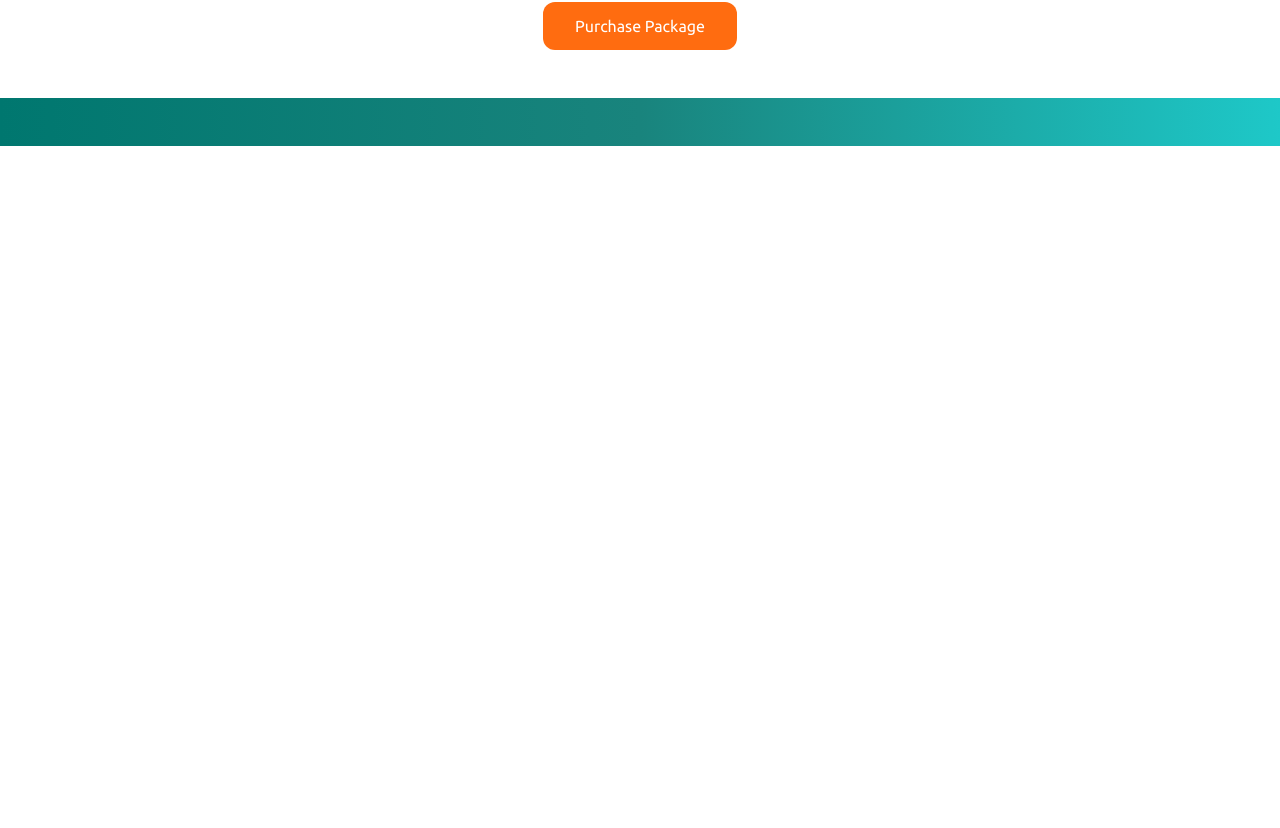
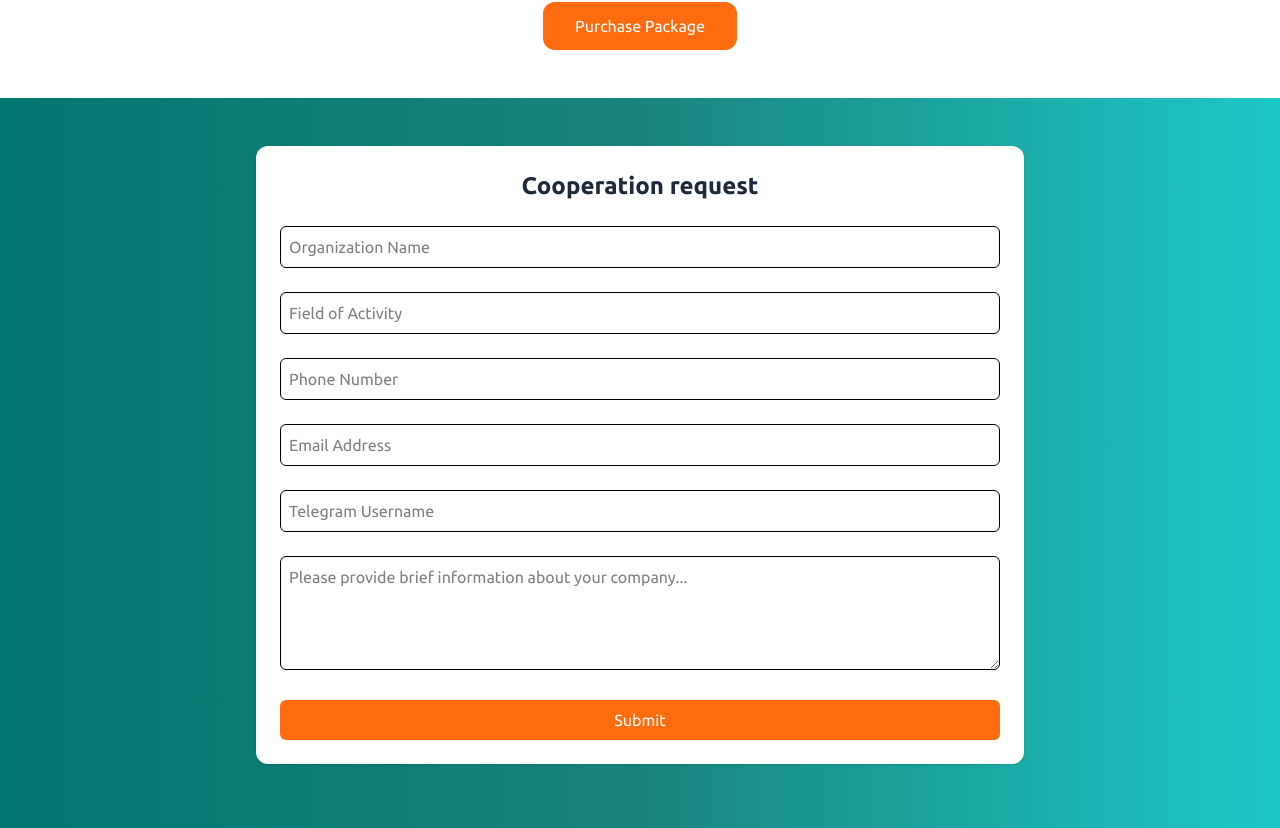
Before and after one commit to arturkarapetyan-1981/Welcome-to-Cyprus, a Next.js app: page /profile in a window 1280 px wide. Shown: the part 1334-2162 px from the top of the page. Before the commit the page ends 1480 px from the top, so only its background shows below. Built offline with nearby package versions, Linux system fonts and the light colour scheme.

Commit message:
I added form in Become Partner page

```diff
--- /dev/null
+++ b/public/data/form.json
@@ -0,0 +1,41 @@
+{
+  "en": {
+    "title": "Cooperation request",
+    "organization": "Organization Name",
+    "field": "Field of Activity",
+    "phone": "Phone Number",
+    "email": "Email Address",
+    "telegram": "Telegram Username",
+    "message": "Please provide brief information about your company...",
+    "submit": "Submit",
+    "sending": "Sending...",
+    "success": "Your form has been submitted successfully!",
+    "error": "There was an error submitting the form. Please try again."
+  },
+  "gr": {
+    "title": "Αίτημα συνεργασίας",
+    "organization": "Όνομα Οργανισμού",
+    "field": "Πεδίο Δραστηριότητας",
+    "phone": "Αριθμός Τηλεφώνου",
+    "email": "Διεύθυνση Email",
+    "telegram": "Όνομα χρήστη Telegram",
+    "message": "Παρακαλώ δώστε μια σύντομη περιγραφή της εταιρείας σας...",
+    "submit": "Υποβολή",
+    "sending": "Αποστολή...",
+    "success": "Η φόρμα σας υποβλήθηκε με επιτυχία!",
+    "error": "Παρουσιάστηκε σφάλμα κατά την υποβολή. Προσπαθήστε ξανά."
+  },
+  "ru": {
+    "title": "Запрос о сотрудничестве",
+    "organization": "Название организации",
+    "field": "Сфера деятельности",
+    "phone": "Номер телефона",
+    "email": "Адрес электронной почты",
+    "telegram": "Имя пользователя в Telegram",
+    "message": "Пожалуйста, дайте краткое описание вашей компании...",
+    "submit": "Отправить",
+    "sending": "Отправка...",
+    "success": "Ваша форма успешно отправлена!",
+    "error": "Произошла ошибка при отправке формы. Пожалуйста, попробуйте снова."
+  }
+}
--- a/public/data/partner.json
+++ b/public/data/partner.json
@@ -1,14 +1,14 @@
 {
   "en": {
     "title": "How to become our partner?",
-    "text": "Do you have a tourism-related organization, do you provide services, then this offer is for you. Becoming our partner is very easy and profitable. You simply choose the package, after which you go to the page where you fill out the form and provide the necessary information, we organize the promotion of your company in the Cyprus market through our website. Our users enter your page, order a service, specify the time, day, you receive an e-mail and plan your day. The first month is free, and if you decide to stop cooperating with us, you do not bear any obligations. If you decide to continue cooperating with us, further cooperation will also be profitable, high-quality and affordable. You can say that you hire us as an employee who will serve your interests in the Cyprus tourism market 24/7."
+    "text": "Do you have a tourism-related organization, do you provide services, then this offer is for you. Becoming our partner is very easy and profitable. You simply submit an application to become a partner to us, after which our employees will contact you shortly to obtain the necessary information to include your organization on our page. After promoting your organization's services on our website for a month for free, you will choose to continue cooperation with us or not. If you decide to terminate the cooperation, you will not have any obligations. And if you decide to continue cooperation, you choose the package, after which we continue to serve the commercial interests of your organization in the Cyprus tourism market through our website. Our users enter your page, order a service, pay for it or book an appointment according to your wishes, indicate the time, day, you receive an email and plan your day. We can say that you hire us as an employee who will serve your interests in the Cyprus tourism market 24/7."
   },
   "gr": {
     "title": "Πώς να γίνετε συνεργάτης μας;",
-    "text": "Έχετε έναν οργανισμό που σχετίζεται με τον τουρισμό, παρέχετε υπηρεσίες; Τότε αυτή η προσφορά είναι για εσάς. Το να γίνετε συνεργάτης μας είναι πολύ εύκολο και κερδοφόρο. Απλώς επιλέγετε το πακέτο, μετά από το οποίο μεταβαίνετε στη σελίδα όπου συμπληρώνετε τη φόρμα και παρέχετε τις απαραίτητες πληροφορίες, εμείς οργανώνουμε την προώθηση της εταιρείας σας στην αγορά της Κύπρου μέσω της ιστοσελίδας μας. Οι χρήστες μας μπαίνουν στη σελίδα σας, παραγγέλνουν μια υπηρεσία, καθορίζουν την ώρα, την ημέρα, λαμβάνετε ένα email και σχεδιάζετε την ημέρα σας. Ο πρώτος μήνας είναι δωρεάν και αν αποφασίσετε να διακόψετε τη συνεργασία μαζί μας, δεν έχετε καμία υποχρέωση. Αν αποφασίσετε να συνεχίσετε τη συνεργασία μαζί μας, η περαιτέρω συνεργασία θα είναι επίσης κερδοφόρα, υψηλής ποιότητας και οικονομικά προσιτή. Μπορείτε να πείτε ότι μας προσλαμβάνετε ως υπάλληλο που θα εξυπηρετεί τα συμφέροντά σας στην τουριστική αγορά της Κύπρου 24/7."
+    "text": "Αν έχετε έναν οργανισμό που σχετίζεται με τον τουρισμό, παρέχετε υπηρεσίες; Αυτή η προσφορά είναι για εσάς. Το να γίνετε συνεργάτης μας είναι πολύ εύκολο και κερδοφόρο. Απλώς υποβάλλετε μια αίτηση για να γίνετε συνεργάτης μας, μετά την οποία οι υπάλληλοί μας θα επικοινωνήσουν σύντομα μαζί σας για να λάβουν τις απαραίτητες πληροφορίες για να συμπεριλάβουν τον οργανισμό σας στη σελίδα μας. Αφού προωθήσετε τις υπηρεσίες του οργανισμού σας στον ιστότοπό μας για ένα μήνα δωρεάν, θα επιλέξετε να συνεχίσετε τη συνεργασία μαζί μας ή όχι. Εάν αποφασίσετε να τερματίσετε τη συνεργασία, δεν θα έχετε καμία υποχρέωση. Και αν αποφασίσετε να συνεχίσετε τη συνεργασία, επιλέγετε το πακέτο, μετά το οποίο συνεχίζουμε να εξυπηρετούμε τα εμπορικά συμφέροντα του οργανισμού σας στην τουριστική αγορά της Κύπρου μέσω του ιστότοπού μας. Οι χρήστες μας μπαίνουν στη σελίδα σας, παραγγέλνουν μια υπηρεσία, την πληρώνουν ή κλείνουν ραντεβού σύμφωνα με τις επιθυμίες σας, υποδεικνύουν την ώρα, την ημέρα, λαμβάνετε ένα email και σχεδιάζετε την ημέρα σας. Μπορούμε να πούμε ότι μας προσλαμβάνετε ως υπάλληλο που θα εξυπηρετεί τα συμφέροντά σας στην τουριστική αγορά της Κύπρου 24/7."
   },
   "ru": {
     "title": "Как стать нашим партнером?",
-    "text": "Если у вас туристическая организация или вы предоставляете услуги, то это предложение для вас. Стать нашим партнёром очень просто и выгодно. Вы просто выбираете пакет, переходите на страницу, где заполняете анкету и предоставляете необходимую информацию, а мы организуем продвижение вашей компании на рынке Кипра через наш сайт. Наши пользователи заходят на вашу страницу, заказывают услугу, указывают время и день, вам приходит электронное письмо и вы планируете свой день. Первый месяц предоставляется бесплатно, и если вы решите прекратить сотрудничество с нами, вы не несёте никаких обязательств. Если вы решите продолжить сотрудничество с нами, дальнейшее сотрудничество также будет выгодным, качественным и доступным. Вы можете сказать, что нанимаете нас как сотрудника, который будет обслуживать ваши интересы на рынке туризма Кипра 24/7."
+    "text": "У вас есть организация, связанная с туризмом, вы предоставляете услуги, то это предложение для вас. Стать нашим партнером очень просто и выгодно. Вы просто подаете заявку на партнерство с нами, после чего наши сотрудники свяжутся с вами в ближайшее время, чтобы получить необходимую информацию для размещения вашей организации на нашей странице. После бесплатного продвижения услуг вашей организации на нашем сайте в течение месяца вы сами решите, продолжать ли сотрудничество с нами или нет. Если вы решите прекратить сотрудничество, у вас не будет никаких обязательств. А если вы решите продолжить сотрудничество, вы выбираете пакет, после чего мы продолжаем обслуживать коммерческие интересы вашей организации на рынке туризма Кипра через наш сайт. Наши пользователи заходят на вашу страницу, заказывают услугу, оплачивают ее или бронируют встречу в соответствии с вашими пожеланиями, указывают время, день, вы получаете электронное письмо и планируете свой день. Можно сказать, что вы нанимаете нас как сотрудника, который будет обслуживать ваши интересы на рынке туризма Кипра 24/7."
   }
 }
--- a/src/app/profile/page.tsx
+++ b/src/app/profile/page.tsx
@@ -1,11 +1,14 @@
 import { Suspense } from 'react';
 import BecomePartner from '@/components/partner/BecomePartner';
-import PackagePurchase from '@/components/PackagePurchase'
+import PackagePurchase from '@/components/PackagePurchase';
+import ExtendedRegistrationForm from '@/components/ExtendedRegistrationForm';
+
 export default function Profile() {
   return (
     <Suspense fallback={<div className="text-white">Loading blog...</div>}>
       <BecomePartner />
       <PackagePurchase />
+      <ExtendedRegistrationForm />
     </Suspense>
   );
 }
--- /dev/null
+++ b/src/components/ExtendedRegistrationForm.tsx
@@ -0,0 +1,175 @@
+'use client';
+
+import { useState, useEffect, ChangeEvent, FormEvent } from 'react';
+import { useSearchParams } from 'next/navigation';
+import emailjs from '@emailjs/browser';
+
+interface TranslationData {
+  title: string;
+  organization: string;
+  field: string;
+  phone: string;
+  email: string;
+  telegram: string;
+  message: string;
+  submit: string;
+  sending: string;
+  success: string;
+  error: string;
+}
+
+export default function ExtendedRegistrationForm() {
+  const searchParams = useSearchParams();
+  const langParam = searchParams.get('lang');
+  const lang = ['en', 'gr', 'ru'].includes(langParam ?? '') ? langParam! : 'en';
+
+  const [translations, setTranslations] = useState<TranslationData | null>(null);
+  const [formData, setFormData] = useState({
+    organization: '',
+    field: '',
+    phone: '',
+    email: '',
+    telegram: '',
+    message: '',
+  });
+
+  const [status, setStatus] = useState<'idle' | 'sending' | 'success' | 'error'>('idle');
+
+  useEffect(() => {
+    fetch('/data/form.json')
+      .then((res) => res.json())
+      .then((data) => setTranslations(data[lang]))
+      .catch((err) => {
+        console.error('Failed to load translation:', err);
+      });
+  }, [lang]);
+
+  const handleChange = (e: ChangeEvent<HTMLInputElement | HTMLTextAreaElement>) => {
+    const { name, value } = e.target;
+    setFormData((prev) => ({
+      ...prev,
+      [name]: value,
+    }));
+  };
+
+  const handleSubmit = async (e: FormEvent) => {
+    e.preventDefault();
+    setStatus('sending');
+
+    try {
+      await emailjs.send(
+        'service_7pnjl3t',
+        'template_rryyysb',
+        {
+          organization: formData.organization,
+          field: formData.field,
+          phone: formData.phone,
+          email: formData.email,
+          telegram: formData.telegram,
+          message: formData.message,
+        },
+        'VF5jwngF6BJwnNMlD'
+      );
+
+      setStatus('success');
+      setFormData({
+        organization: '',
+        field: '',
+        phone: '',
+        email: '',
+        telegram: '',
+        message: '',
+      });
+    } catch (error) {
+      console.error('Email send failed:', error);
+      setStatus('error');
+    }
+  };
+
+  if (!translations) {
+    return <p className="text-white text-center py-4"></p>;
+  }
+
+  return (
+    <form
+      onSubmit={handleSubmit}
+      className="max-w-3xl mx-auto p-6 bg-white rounded-xl shadow space-y-6 mb-16"
+    >
+      <h2 className="text-2xl font-bold text-gray-800 text-center">
+        {translations.title}
+      </h2>
+
+      {status === 'success' && (
+        <p className="text-[var(--mid-teal)]">✅ {translations.success}</p>
+      )}
+      {status === 'error' && (
+        <p className="text-red-600">❌ {translations.error}</p>
+      )}
+      {status === 'sending' && (
+        <p className="text-blue-600">⏳ {translations.sending}</p>
+      )}
+
+      <input
+        type="text"
+        name="organization"
+        value={formData.organization}
+        onChange={handleChange}
+        required
+        placeholder={translations.organization}
+        className="w-full rounded-md border p-2"
+      />
+      <input
+        type="text"
+        name="field"
+        value={formData.field}
+        onChange={handleChange}
+        required
+        placeholder={translations.field}
+        className="w-full rounded-md border p-2"
+      />
+      <input
+        type="tel"
+        name="phone"
+        value={formData.phone}
+        onChange={handleChange}
+        required
+        placeholder={translations.phone}
+        className="w-full rounded-md border p-2"
+      />
+      <input
+        type="email"
+        name="email"
+        value={formData.email}
+        onChange={handleChange}
+        required
+        placeholder={translations.email}
+        className="w-full rounded-md border p-2"
+      />
+      <input
+        type="text"
+        name="telegram"
+        value={formData.telegram}
+        onChange={handleChange}
+        required
+        placeholder={translations.telegram}
+        className="w-full rounded-md border p-2"
+      />
+      <textarea
+        name="message"
+        value={formData.message}
+        onChange={handleChange}
+        placeholder={translations.message}
+        className="w-full rounded-md border p-2"
+        rows={4}
+      />
+
+      <button
+        type="submit"
+        disabled={status === 'sending'}
+        className="w-full bg-[var(--orange)] text-white py-2 px-4 rounded-md hover:bg-[var(--orange-hover)] cursor-pointer transition"
+      >
+        {status === 'sending' ? translations.sending : translations.submit}
+      </button>
+    </form>
+  );
+}
```
